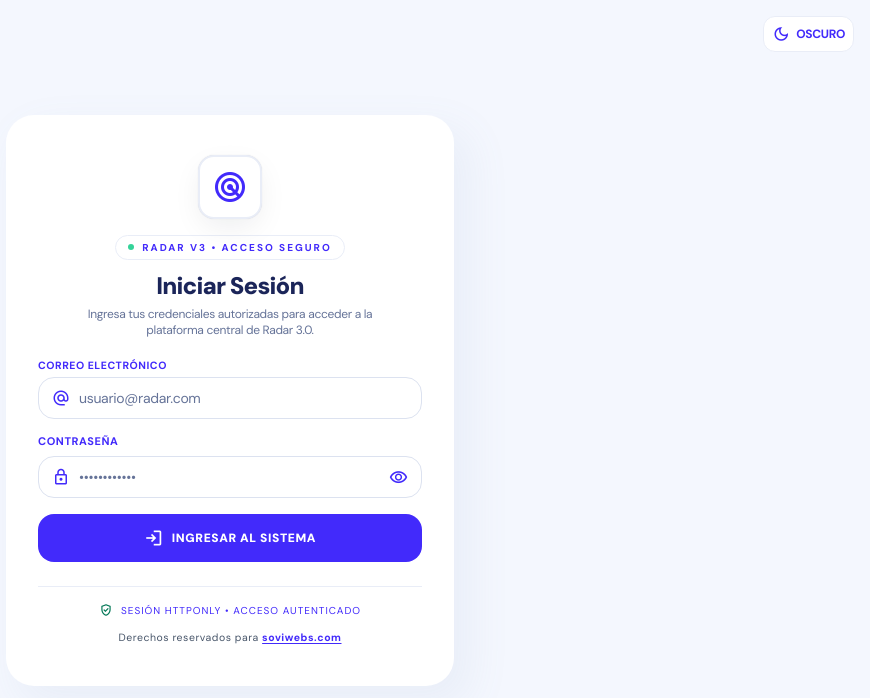
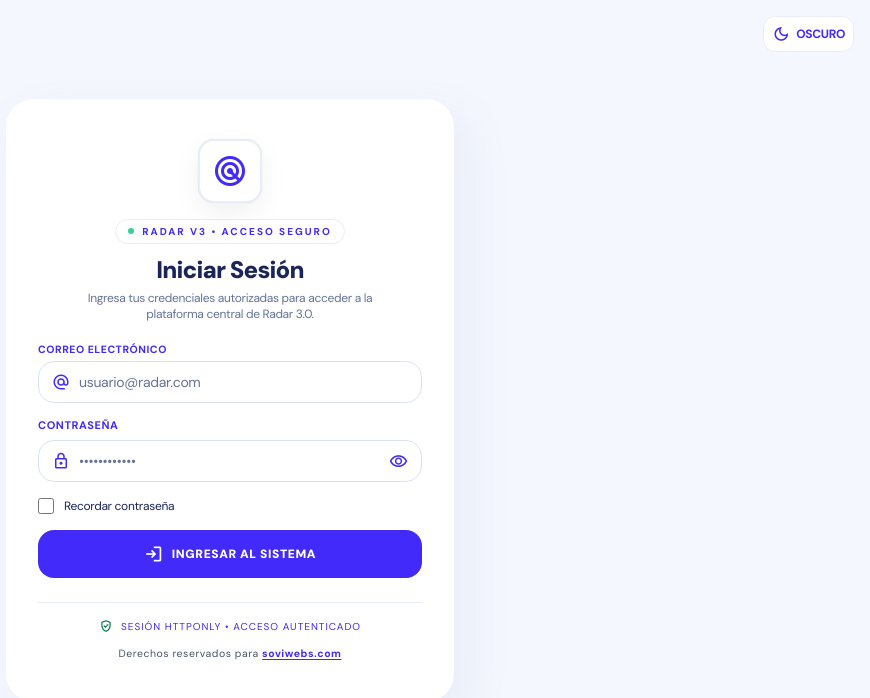
Before and after one commit to Doudoer/radar-3.0, a React (Vite) app: page / in a window 1280 px wide. Shown: the top 698 px of the page, without its empty margins (410-1280 px from the left). Built offline with nearby package versions, Linux system fonts and the light colour scheme; no server answers.

Commit message:
feat(auth): add remember password checkbox to email/password login forms

```diff
--- a/src/components/LoginView.tsx
+++ b/src/components/LoginView.tsx
@@ -1,6 +1,7 @@
 import React, { FormEvent, useEffect, useState } from 'react';
 import { apiFetch } from '../services/apiFetch';
 import { useTheme } from '../hooks/useTheme';
+import { loadRememberedCredentials, saveRememberedCredentials } from '../utils/rememberCredentials';
 
 interface LoginViewProps {
   onAuthenticated: (user: { role: string }) => void;
@@ -8,8 +9,10 @@ interface LoginViewProps {
 
 export const LoginView: React.FC<LoginViewProps> = ({ onAuthenticated }) => {
   const { isDark, toggleTheme } = useTheme();
-  const [email, setEmail] = useState('');
-  const [password, setPassword] = useState('');
+  const [initialCreds] = useState(() => loadRememberedCredentials('main'));
+  const [email, setEmail] = useState(initialCreds.email);
+  const [password, setPassword] = useState(initialCreds.password);
+  const [rememberMe, setRememberMe] = useState(initialCreds.remember);
   const [showPassword, setShowPassword] = useState(false);
   const [error, setError] = useState('');
   const [submitting, setSubmitting] = useState(false);
@@ -44,6 +47,7 @@ export const LoginView: React.FC<LoginViewProps> = ({ onAuthenticated }) => {
       });
       const payload = await response.json();
       if (!response.ok) throw new Error(payload.message || 'No se pudo iniciar sesión.');
+      saveRememberedCredentials('main', rememberMe, email, password);
       sessionStorage.setItem('radar_authenticated', 'true');
       onAuthenticated(payload.user);
     } catch (loginError) {
@@ -212,6 +216,20 @@ export const LoginView: React.FC<LoginViewProps> = ({ onAuthenticated }) => {
             </div>
           </div>
 
+          <label className="mb-4 flex items-center gap-2.5 text-xs text-slate-300 cursor-pointer select-none">
+            <input
+              type="checkbox"
+              checked={rememberMe}
+              onChange={(event) => {
+                const checked = event.target.checked;
+                setRememberMe(checked);
+                if (!checked) saveRememberedCredentials('main', false, '', '');
+              }}
+              className="h-4 w-4 rounded border-cyan-500/40 bg-[#040814] text-cyan-400 focus:ring-cyan-400/40 cursor-pointer"
+            />
+            <span>Recordar contraseña</span>
+          </label>
+
           {/* Error Banner */}
           {error && (
             <div className="mb-4 p-3 rounded-2xl border border-red-500/40 bg-red-500/15 text-xs text-red-200 flex items-center gap-2.5 animate-shake shadow-[0_0_20px_rgba(239,68,68,0.2)]">
--- a/src/components/YardLoginView.tsx
+++ b/src/components/YardLoginView.tsx
@@ -1,5 +1,6 @@
 import React, { FormEvent, useEffect, useState } from 'react';
 import { apiFetch } from '../services/apiFetch';
+import { loadRememberedCredentials, saveRememberedCredentials } from '../utils/rememberCredentials';
 
 interface YardLoginViewProps {
   onAuthenticated: (user: { role: string; name?: string; email?: string }) => void;
@@ -11,8 +12,10 @@ const keypadDigits = ['1', '2', '3', '4', '5', '6', '7', '8', '9'];
 
 export const YardLoginView: React.FC<YardLoginViewProps> = ({ onAuthenticated }) => {
   const [mode, setMode] = useState<'pin' | 'password'>('pin');
-  const [email, setEmail] = useState('');
-  const [password, setPassword] = useState('');
+  const [initialCreds] = useState(() => loadRememberedCredentials('yard'));
+  const [email, setEmail] = useState(initialCreds.email);
+  const [password, setPassword] = useState(initialCreds.password);
+  const [rememberMe, setRememberMe] = useState(initialCreds.remember);
   const [showPassword, setShowPassword] = useState(false);
   const [pin, setPin] = useState('');
   const [error, setError] = useState('');
@@ -80,6 +83,7 @@ export const YardLoginView: React.FC<YardLoginViewProps> = ({ onAuthenticated })
       });
       const payload = await response.json();
       if (!response.ok) throw new Error(payload.message || 'Credenciales incorrectas.');
+      saveRememberedCredentials('yard', rememberMe, email.trim(), password);
       sessionStorage.setItem('radar_authenticated', 'true');
       onAuthenticated(payload.user);
     } catch (err) {
@@ -287,6 +291,20 @@ export const YardLoginView: React.FC<YardLoginViewProps> = ({ onAuthenticated })
                 </div>
               </div>
 
+              <label className="flex items-center gap-2.5 text-xs font-mono text-slate-300 cursor-pointer select-none">
+                <input
+                  type="checkbox"
+                  checked={rememberMe}
+                  onChange={(event) => {
+                    const checked = event.target.checked;
+                    setRememberMe(checked);
+                    if (!checked) saveRememberedCredentials('yard', false, '', '');
+                  }}
+                  className="h-4 w-4 rounded border-slate-600 bg-slate-900 text-amber-400 focus:ring-amber-500/40 cursor-pointer"
+                />
+                <span>Recordar contraseña</span>
+              </label>
+
               <button
                 type="submit"
                 disabled={submitting}
--- /dev/null
+++ b/src/utils/rememberCredentials.ts
@@ -0,0 +1,49 @@
+export interface RememberedCredentials {
+  email: string;
+  password: string;
+  remember: boolean;
+}
+
+const storageKey = (scope: 'main' | 'yard') => `radar_remembered_credentials_${scope}`;
+
+export const loadRememberedCredentials = (scope: 'main' | 'yard'): RememberedCredentials => {
+  try {
+    if (typeof window === 'undefined' || !window.localStorage) {
+      return { email: '', password: '', remember: false };
+    }
+    const raw = window.localStorage.getItem(storageKey(scope));
+    if (!raw) return { email: '', password: '', remember: false };
+    const parsed = JSON.parse(raw) as Partial<RememberedCredentials>;
+    if (!parsed || typeof parsed.email !== 'string' || typeof parsed.password !== 'string') {
+      return { email: '', password: '', remember: false };
+    }
+    return {
+      email: parsed.email,
+      password: parsed.password,
+      remember: Boolean(parsed.email || parsed.password),
+    };
+  } catch {
+    return { email: '', password: '', remember: false };
+  }
+};
+
+export const saveRememberedCredentials = (
+  scope: 'main' | 'yard',
+  remember: boolean,
+  email: string,
+  password: string,
+): void => {
+  try {
+    if (typeof window === 'undefined' || !window.localStorage) return;
+    if (!remember) {
+      window.localStorage.removeItem(storageKey(scope));
+      return;
+    }
+    window.localStorage.setItem(
+      storageKey(scope),
+      JSON.stringify({ email, password, remember: true }),
+    );
+  } catch {
+    // Ignore storage quota or private-mode errors
+  }
+};
```
